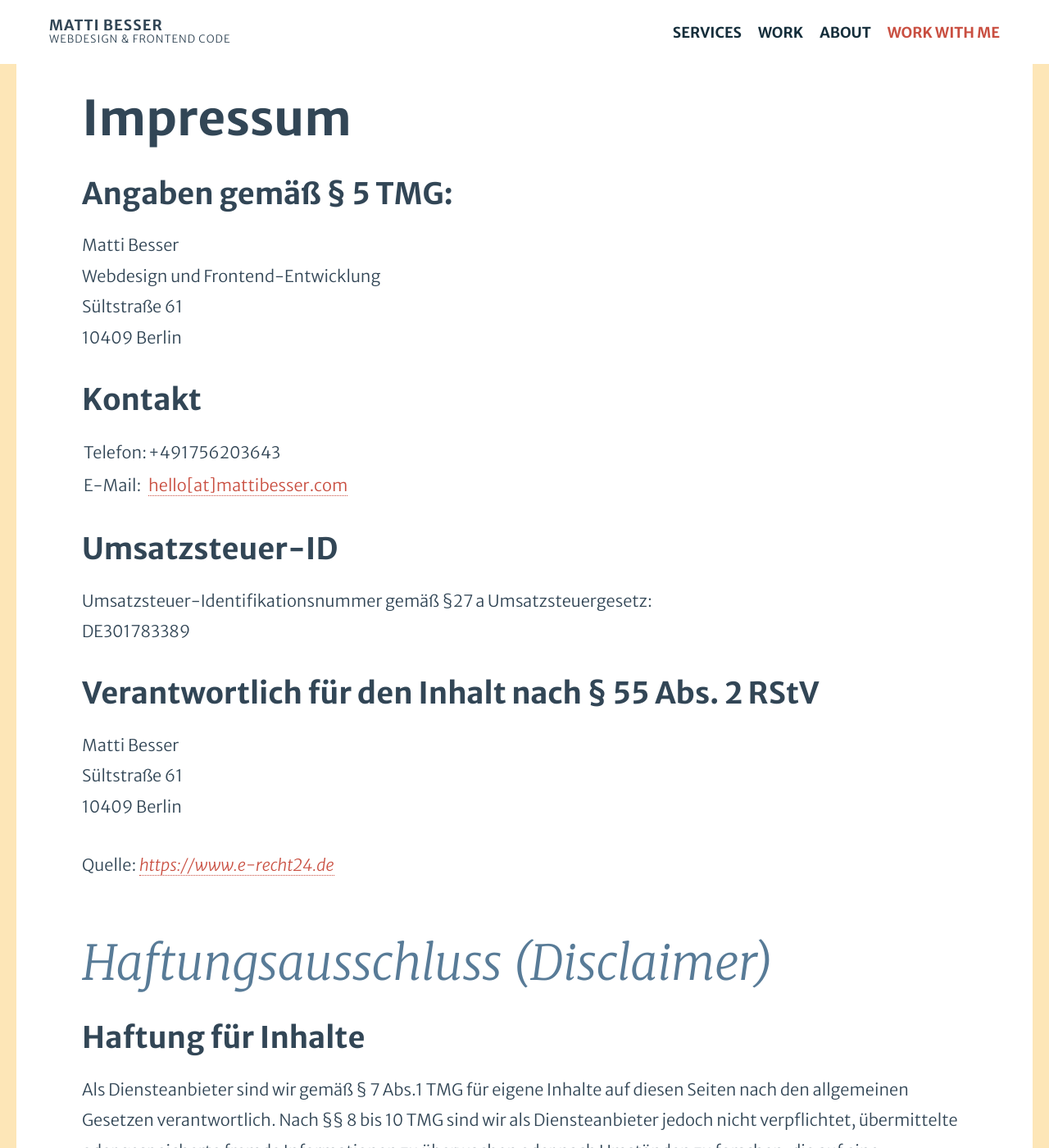
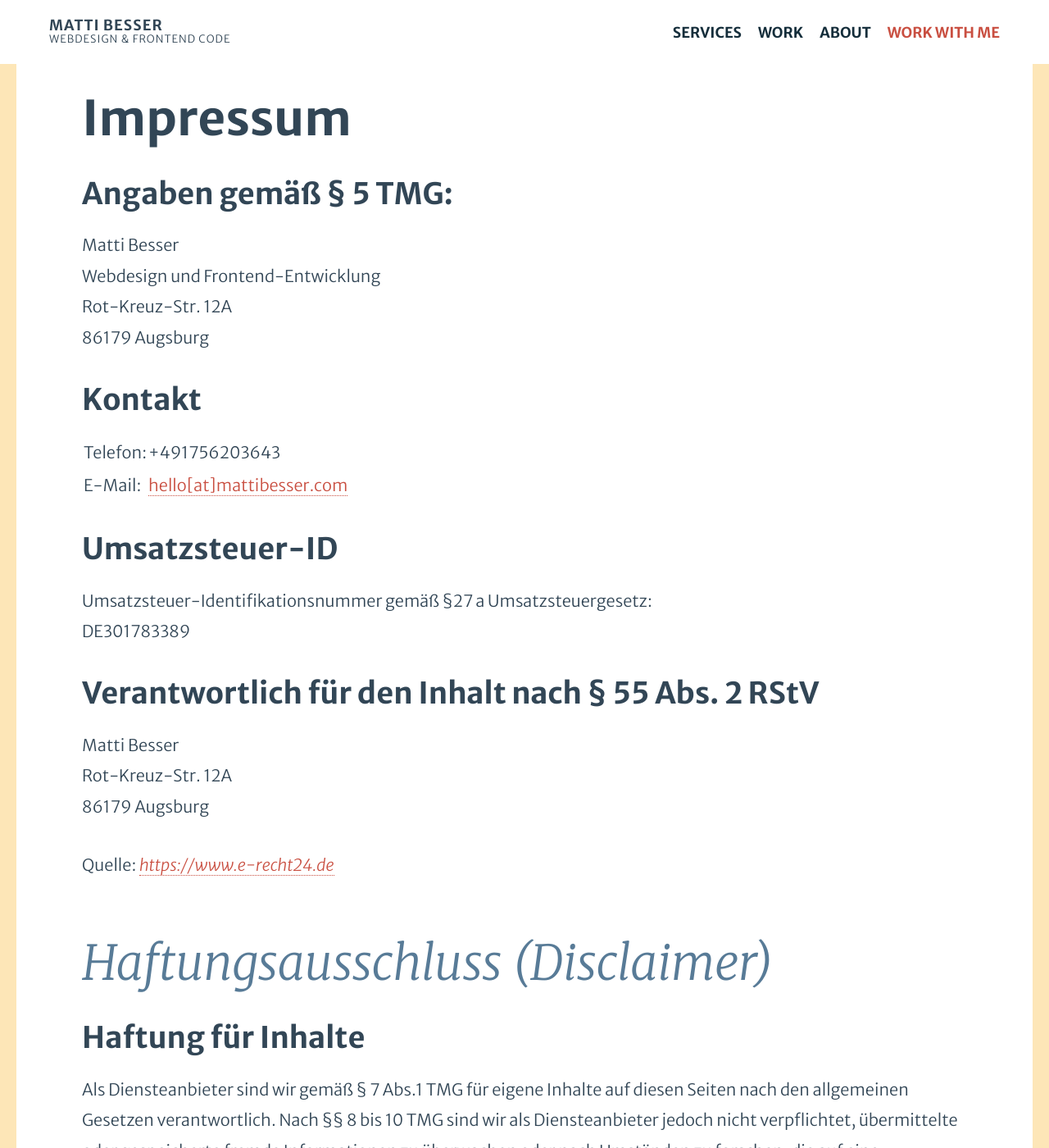
Before and after one commit to mbesser/mbesser.github.io, a Jekyll site: the page built from impressum/index.html, in a window 1280 px wide and 1400 px high. Shown: the whole window at 82% size. Built offline with Jekyll 4.4.1, drawn with Linux system fonts in a browser that asks for light colours; nearby versions of some CDN libraries.

Commit message:
chore: Update addresses in Impressum.

```diff
--- a/impressum/index.html
+++ b/impressum/index.html
@@ -10,8 +10,8 @@ layout: default
 
     <p>Matti Besser<br />
     Webdesign und Frontend-Entwicklung<br />
-    Sültstraße 61<br />
-    10409 Berlin
+    Rot-Kreuz-Str. 12A<br />
+    86179 Augsburg
     </p>
 
     <h3>Kontakt</h3>
@@ -31,8 +31,8 @@ layout: default
     <h3>Verantwortlich für den Inhalt nach § 55 Abs. 2 RStV</h3>
 
     <p>Matti Besser<br />
-    Sültstraße 61<br />
-    10409 Berlin</p>
+    Rot-Kreuz-Str. 12A<br />
+    86179 Augsburg</p>
 
     <p>Quelle: <em><a href="https://www.e-recht24.de/impressum-generator.html">https://www.e-recht24.de</a></em></p>
 
```
